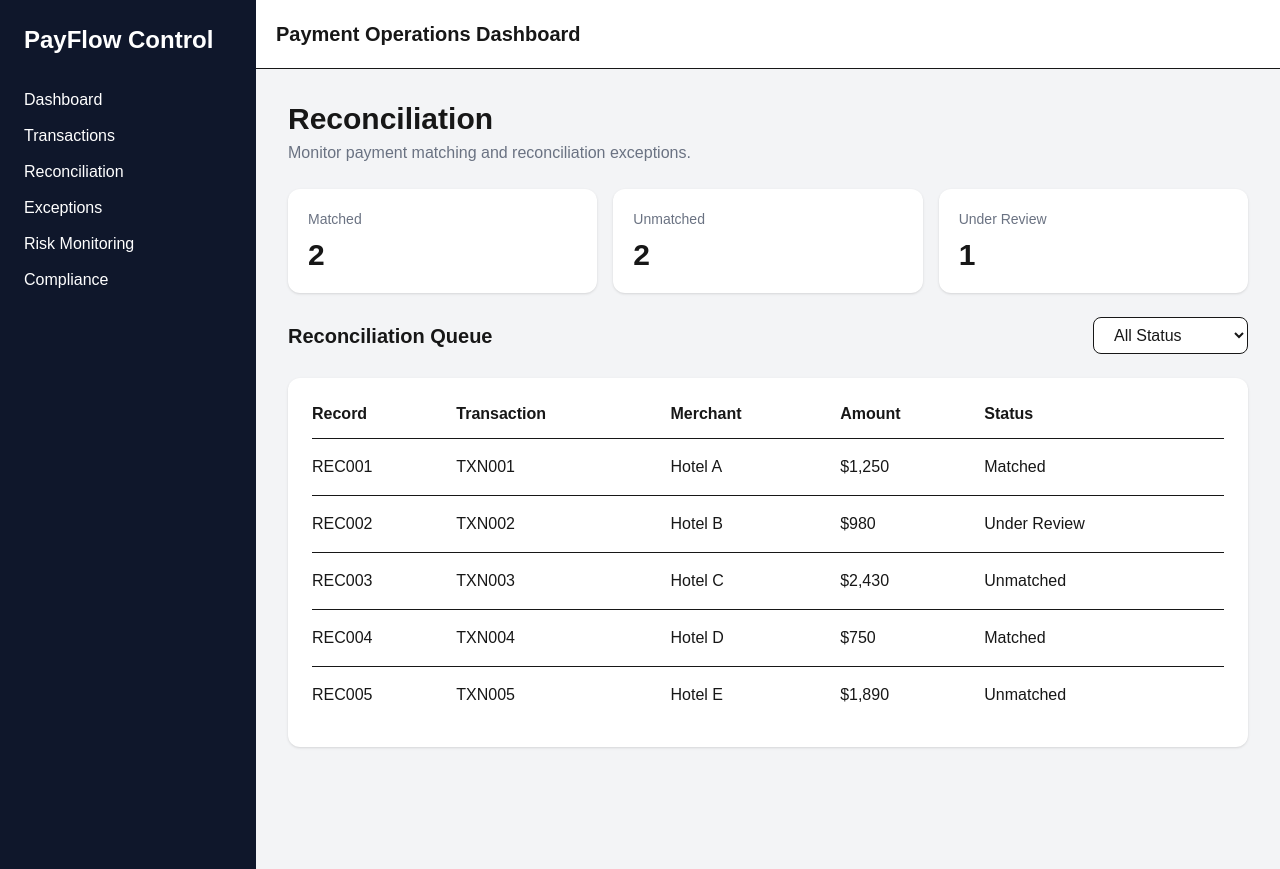
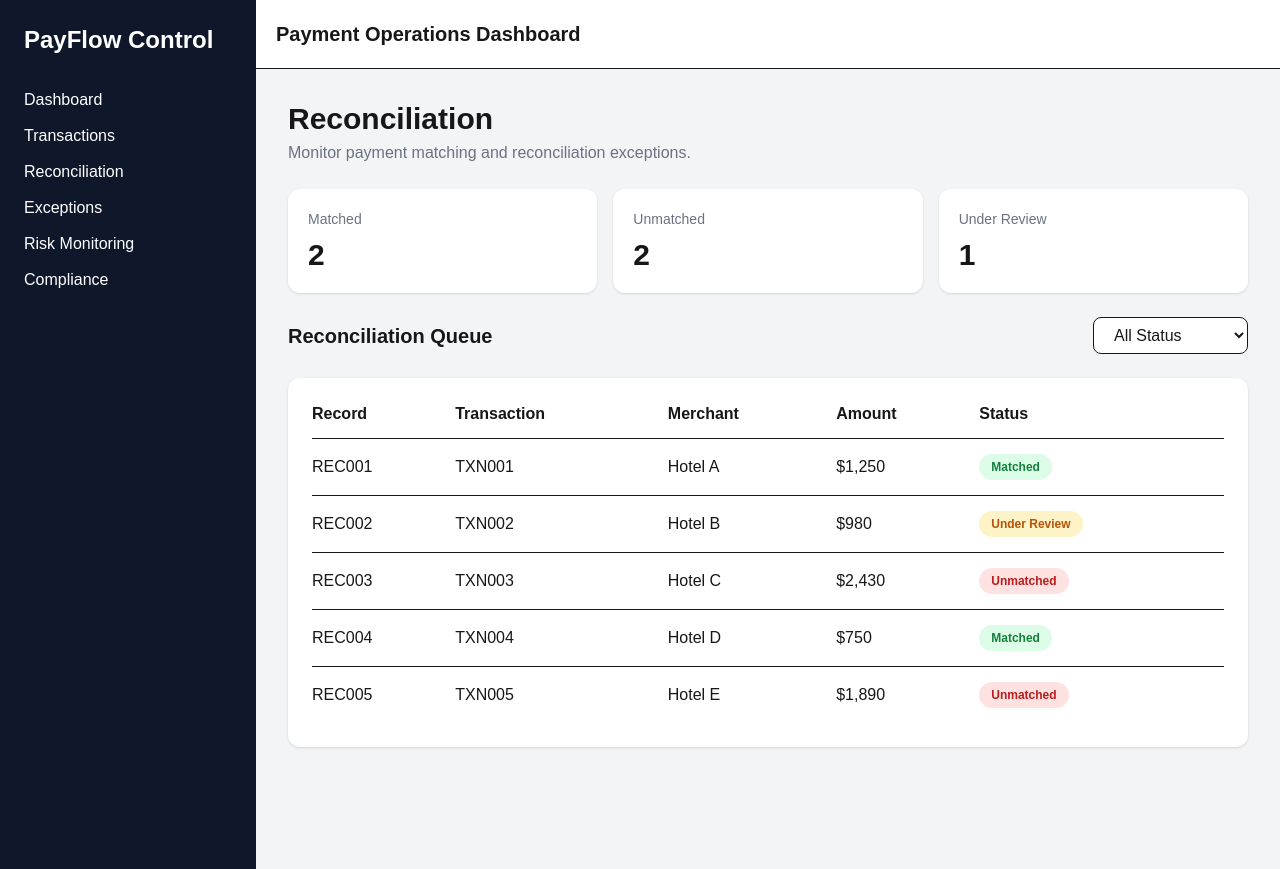
Before and after one commit to yusfss02-glitch/payflow-control, a Next.js app: page /reconciliation in a window 1280 px wide. Built offline with nearby package versions, Linux system fonts and the light colour scheme.

Commit message:
Improve reconciliation status badges

```diff
--- a/src/app/reconciliation/page.tsx
+++ b/src/app/reconciliation/page.tsx
@@ -76,7 +76,9 @@ export default function ReconciliationPage() {
         </div>
 
         <div className="flex items-center justify-between">
-          <h3 className="text-xl font-semibold">Reconciliation Queue</h3>
+          <h3 className="text-xl font-semibold">
+            Reconciliation Queue
+          </h3>
 
           <select
             value={status}
@@ -104,12 +106,64 @@ export default function ReconciliationPage() {
 
             <tbody>
               {filteredRecords.map((record) => (
-                <tr key={record.id} className="border-b last:border-0">
+                <tr
+                  key={record.id}
+                  className="border-b last:border-0"
+                >
                   <td className="py-4 font-medium">{record.id}</td>
                   <td>{record.transaction}</td>
                   <td>{record.merchant}</td>
                   <td>{record.amount}</td>
-                  <td>{record.status}</td>
+
+                  <td>
+                    {record.status === "Matched" && (
+                      <span
+                        style={{
+                          backgroundColor: "#dcfce7",
+                          color: "#15803d",
+                          padding: "4px 12px",
+                          borderRadius: "9999px",
+                          fontSize: "12px",
+                          fontWeight: 600,
+                          display: "inline-block",
+                        }}
+                      >
+                        Matched
+                      </span>
+                    )}
+
+                    {record.status === "Unmatched" && (
+                      <span
+                        style={{
+                          backgroundColor: "#fee2e2",
+                          color: "#b91c1c",
+                          padding: "4px 12px",
+                          borderRadius: "9999px",
+                          fontSize: "12px",
+                          fontWeight: 600,
+                          display: "inline-block",
+                        }}
+                      >
+                        Unmatched
+                      </span>
+                    )}
+
+                    {record.status === "Under Review" && (
+                      <span
+                        style={{
+                          backgroundColor: "#fef3c7",
+                          color: "#b45309",
+                          padding: "4px 12px",
+                          borderRadius: "9999px",
+                          fontSize: "12px",
+                          fontWeight: 600,
+                          display: "inline-block",
+                        }}
+                      >
+                        Under Review
+                      </span>
+                    )}
+                  </td>
                 </tr>
               ))}
             </tbody>
```
